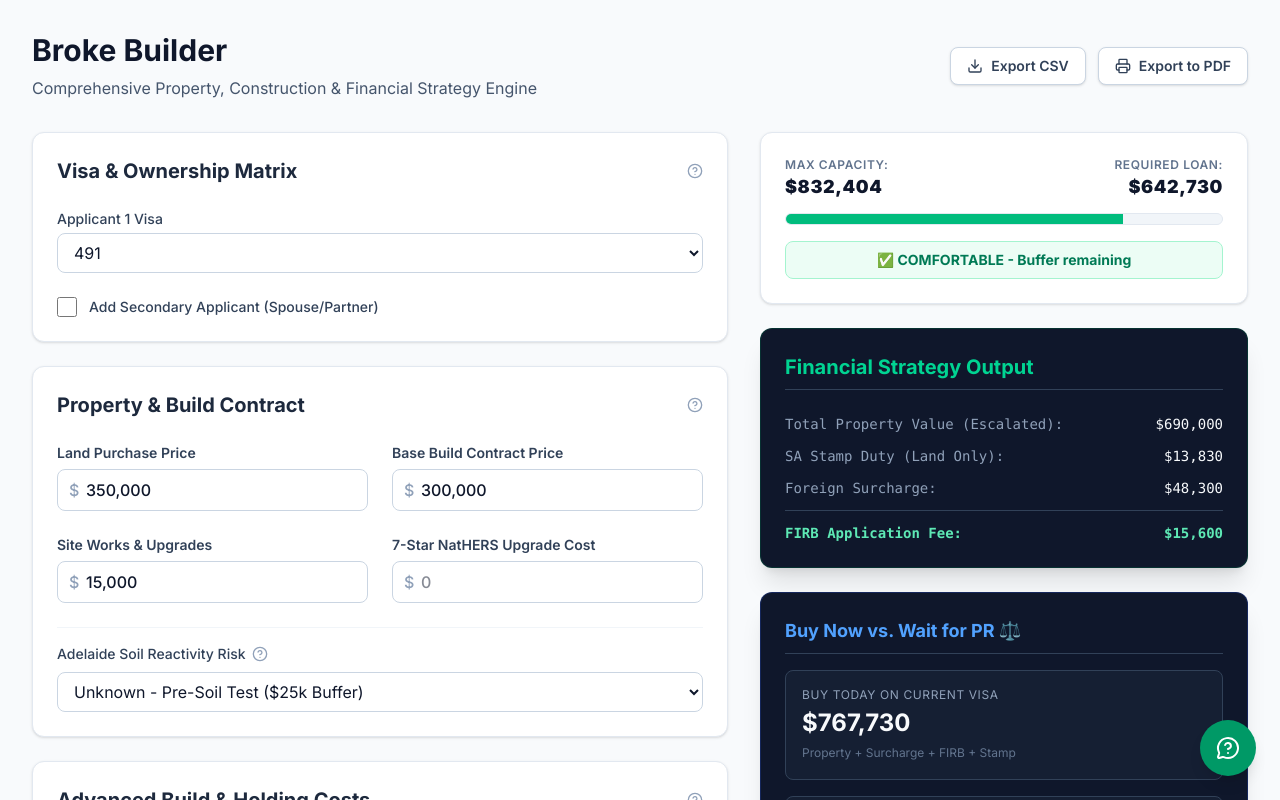
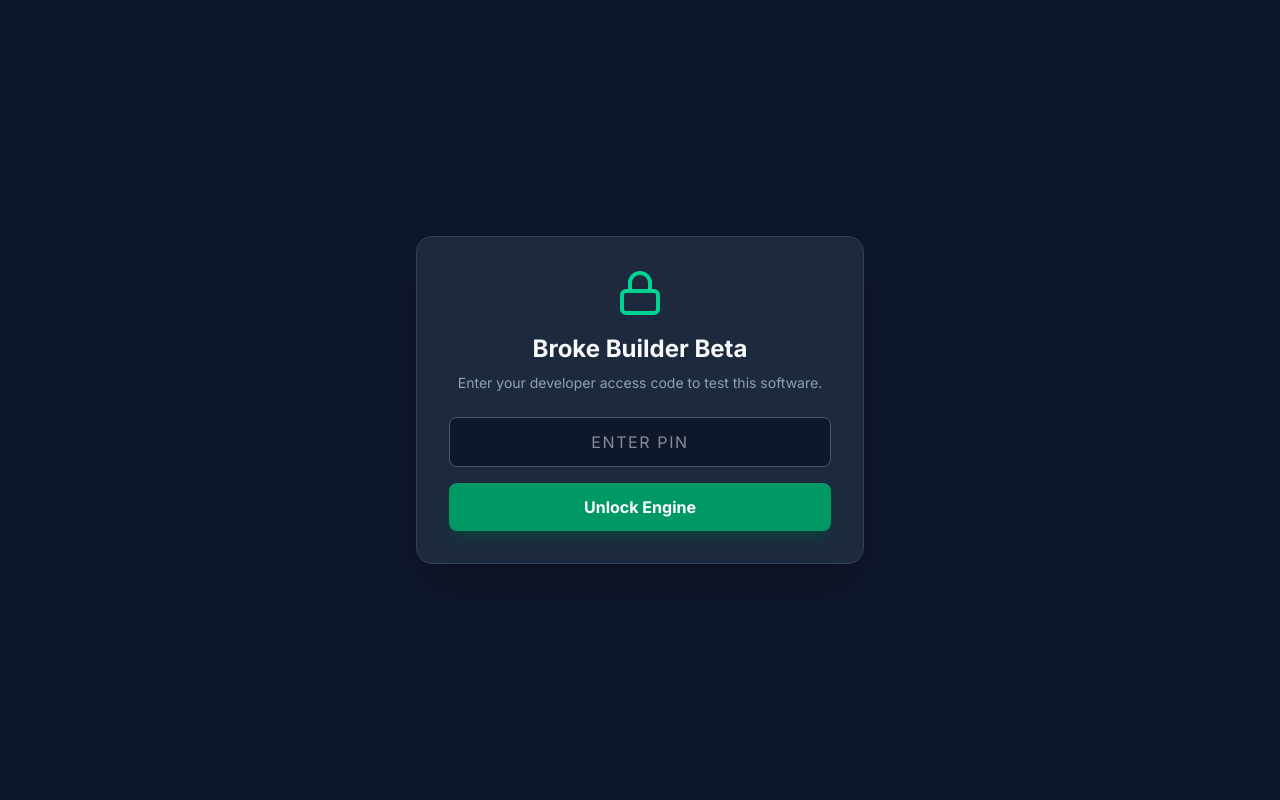
Before and after one commit to armantejs-star/armantejs-star.github.io, a Next.js app: page / in a window 1280 px wide. Shown: the top 800 px of the page. Built offline with nearby package versions, Linux system fonts and the light colour scheme.

Commit message:
feat: added beta vault and kill switch

```diff
--- a/app/layout.tsx
+++ b/app/layout.tsx
@@ -1,12 +1,13 @@
 import type { Metadata, Viewport } from "next";
 import { Inter } from "next/font/google";
 import "./globals.css";
+import { BetaLock } from "@/components/ui/BetaLock";
 
 const inter = Inter({ subsets: ["latin"] });
 
 export const metadata: Metadata = {
   title: "Broke Builder",
-  description: "The ultimate property, build, and financial strategy engine.",
+  description: "Comprehensive Property, Construction & Financial Strategy Engine",
   manifest: "/manifest.json",
 };
 
@@ -25,7 +26,12 @@ export default function RootLayout({ children }: { children: React.ReactNode })
         <link rel="apple-touch-icon" href="/icon-192.png" />
       </head>
       <body className={inter.className}>
-        {children}
+
+        {/* The Vault wrapping the App */}
+        <BetaLock>
+          {children}
+        </BetaLock>
+
         {/* Service Worker Registration */}
         <script
           dangerouslySetInnerHTML={{
--- /dev/null
+++ b/components/ui/BetaLock.tsx
@@ -0,0 +1,97 @@
+'use client';
+
+import React, { useState, useEffect } from 'react';
+import { Lock, AlertOctagon } from 'lucide-react';
+
+export function BetaLock({ children }: { children: React.ReactNode }) {
+  const [isAuthenticated, setIsAuthenticated] = useState(false);
+  const [isExpired, setIsExpired] = useState(false);
+  const [passcode, setPasscode] = useState('');
+  const [error, setError] = useState('');
+  const [isClient, setIsClient] = useState(false);
+
+  // ==========================================
+  // ⚙️ DEVELOPER CONTROL PANEL
+  // ==========================================
+  // 1. The app will permanently lock on this date:
+  const EXPIRY_DATE = new Date('2026-11-15T00:00:00');
+
+  // 2. The secret PIN testers must enter:
+  const CURRENT_VERSION_PASSCODE = 'BROKE26';
+  // ==========================================
+
+  useEffect(() => {
+    setIsClient(true);
+
+    // Check Timebomb
+    if (new Date() > EXPIRY_DATE) {
+      setIsExpired(true);
+      return;
+    }
+
+    // Check if they previously unlocked the current version
+    const savedPasscode = localStorage.getItem('brokebuilder_passcode');
+    if (savedPasscode === CURRENT_VERSION_PASSCODE) {
+      setIsAuthenticated(true);
+    }
+  }, []);
+
+  // Prevent UI flashing during Next.js hydration
+  if (!isClient) return null;
+
+  const handleUnlock = (e: React.FormEvent) => {
+    e.preventDefault();
+    if (passcode.toUpperCase() === CURRENT_VERSION_PASSCODE) {
+      localStorage.setItem('brokebuilder_passcode', CURRENT_VERSION_PASSCODE);
+      setIsAuthenticated(true);
+    } else {
+      setError('Invalid access code.');
+    }
+  };
+
+  // UI: The Timebomb Screen
+  if (isExpired) {
+    return (
+      <div className="min-h-screen bg-slate-900 flex flex-col items-center justify-center p-6 text-center">
+        <AlertOctagon className="w-16 h-16 text-red-500 mb-4" />
+        <h1 className="text-3xl font-bold text-slate-50 mb-2">Beta Expired</h1>
+        <p className="text-slate-400 max-w-md">
+          This testing build of Broke Builder has been deactivated. Contact the developer for the production release.
+        </p>
+      </div>
+    );
+  }
+
+  // UI: The Lock Screen
+  if (!isAuthenticated) {
+    return (
+      <div className="min-h-screen bg-slate-900 flex flex-col items-center justify-center p-6 text-center">
+        <div className="bg-slate-800 p-8 rounded-2xl shadow-2xl border border-slate-700 max-w-md w-full">
+          <Lock className="w-12 h-12 text-emerald-400 mx-auto mb-4" />
+          <h1 className="text-2xl font-bold text-slate-50 mb-2">Broke Builder Beta</h1>
+          <p className="text-slate-400 mb-6 text-sm">Enter your developer access code to test this software.</p>
+
+          <form onSubmit={handleUnlock} className="space-y-4">
+            <input
+              type="text"
+              placeholder="ENTER PIN"
+              value={passcode}
+              onChange={(e) => setPasscode(e.target.value)}
+              className="w-full bg-slate-900 border border-slate-600 rounded-lg px-4 py-3 text-center text-white uppercase tracking-widest focus:outline-none focus:border-emerald-500 transition-colors"
+            />
+            {error && <p className="text-red-400 text-sm font-bold">{error}</p>}
+            <button
+              type="submit"
+              className="w-full bg-emerald-600 text-white font-bold py-3 rounded-lg hover:bg-emerald-700 transition-colors shadow-lg shadow-emerald-900/50"
+            >
+              Unlock Engine
+            </button>
+          </form>
+        </div>
+      </div>
+    );
+  }
+
+  // If passed all checks, render the actual app
+  return <>{children}</>;
+}
```
